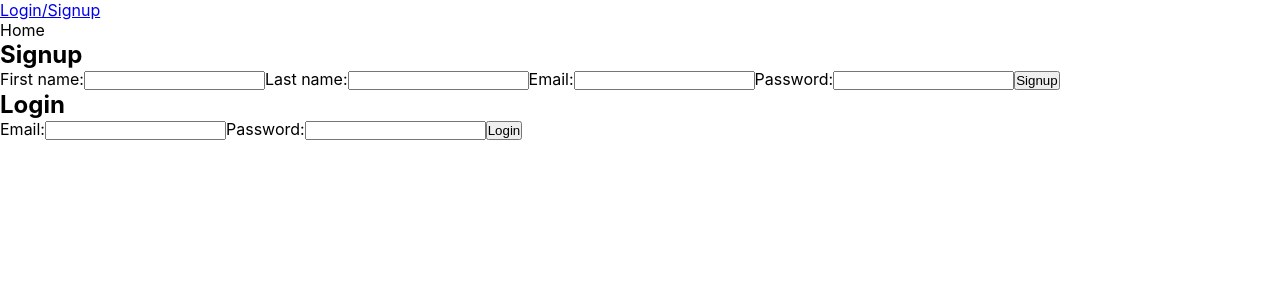
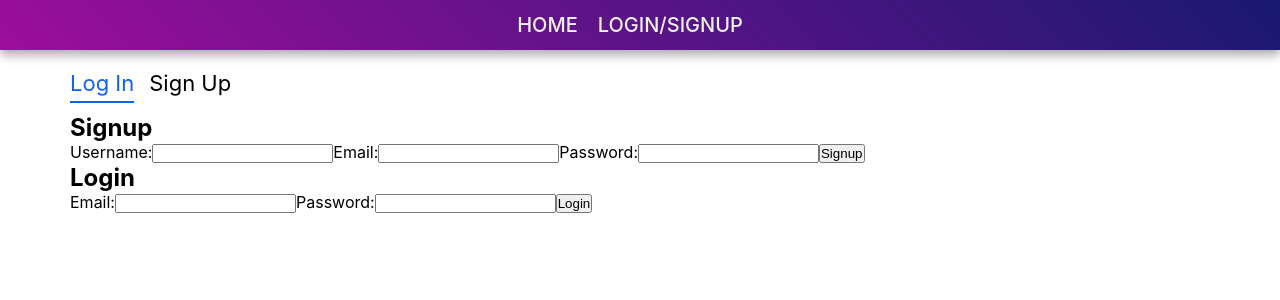
Before and after one commit to RaAlMer/Nani-frontend, a React (Create React App) app: page /login-signup in a window 1280 px wide. Shown: the top 300 px of the page. Built offline with nearby package versions, Linux system fonts and the light colour scheme; no server answers.

Commit message:
added navbar and minor fixes

```diff
--- a/src/App.js
+++ b/src/App.js
@@ -6,7 +6,6 @@ function App() {
   return (
     <div>
       <Navbar />
-      Home
       <Outlet />
       {/* <Footer /> */}
     </div>
--- a/src/components/AnimeComponent/index.js
+++ b/src/components/AnimeComponent/index.js
@@ -17,7 +17,6 @@ export function AnimeComponent({ id, type }) {
     const item = await client.get(`/anime/${id}`);
     const result = item.data;
     setAnime(result);
-    console.log(result);
   };
 
   useEffect(() => {
@@ -27,7 +26,7 @@ export function AnimeComponent({ id, type }) {
 
   const animeMainInfo = (
     <>
-      <div class="container">
+      <div className="container">
         <h1 id="title">{anime.attributes.canonicalTitle}</h1>
         <br />
         <div className="anime">
--- a/src/components/Navbar/Navbar.module.css
+++ b/src/components/Navbar/Navbar.module.css
@@ -0,0 +1,115 @@
+nav {
+  box-shadow: 0px 5px 10px 0px #aaa;
+  position: fixed;
+  top: 0;
+  width: 100%;
+  height: 50px;
+  background: linear-gradient(45deg, rgb(156, 14, 156), midnightblue);
+  z-index: 12;
+}
+.navbar {
+  list-style-type: none;
+  background: linear-gradient(45deg, rgb(156, 14, 156), midnightblue);
+  height: 100%;
+  display: flex;
+  justify-content: center;
+  align-items: center;
+  position: relative;
+}
+.items {
+  margin-right: 20px;
+  font-size: 20px;
+  text-transform: uppercase;
+  cursor: pointer;
+}
+.items a {
+  text-decoration: none;
+  color: #f1f1f1;
+  font-weight: 500;
+}
+.items a:hover {
+  color: #2c0db9;
+}
+nav input[type="checkbox"],
+nav .hamburger {
+  display: none;
+}
+
+@media screen and (max-width: 768px) {
+  .navbar {
+    flex-direction: column;
+    height: auto;
+    opacity: 0.95;
+  }
+  .items:nth-child(1) {
+    border-top: 1px solid rgba(255, 255, 255, 0.555);
+    margin-top: 50px;
+  }
+  .items {
+    width: 100%;
+    border-top: 1px solid rgba(255, 255, 255, 0.555);
+    text-align: center;
+    margin-right: 0px;
+    padding: 20px 0;
+  }
+  nav input[type="checkbox"],
+  nav .hamburger {
+    display: block;
+  }
+  nav input[type="checkbox"] {
+    position: absolute;
+    display: block;
+    height: 32px;
+    width: 30px;
+    top: 20px;
+    left: 20px;
+    z-index: 5;
+    opacity: 0;
+  }
+  nav .hamburger {
+    display: block;
+    height: 23px;
+    width: 35px;
+    position: absolute;
+    top: 14px;
+    left: 20px;
+    z-index: 2;
+    display: flex;
+    flex-direction: column;
+    justify-content: space-between;
+  }
+  nav .hamburger .hamburger__line {
+    display: block;
+    height: 4px;
+    width: 100%;
+    border-radius: 10px;
+    background: rgb(255, 255, 255);
+  }
+  nav .hamburger .line1 {
+    transform-origin: 0% 0%;
+    transition: transform 0.4s ease-in-out;
+  }
+  nav .hamburger .line2 {
+    transition: transform 0.2s ease-in-out;
+  }
+  nav .hamburger .line3 {
+    transform-origin: 0% 100%;
+    transition: transform 0.4s ease-in-out;
+  }
+  /* Hamburger lines to change when navbar is toggled */
+  nav input[type="checkbox"]:checked ~ .navbar {
+    transform: translateX(0);
+  }
+
+  nav input[type="checkbox"]:checked ~ .hamburger .line1 {
+    transform: rotate(35deg);
+  }
+
+  nav input[type="checkbox"]:checked ~ .hamburger .line2 {
+    transform: scaleY(0);
+  }
+
+  nav input[type="checkbox"]:checked ~ .hamburger .line3 {
+    transform: rotate(-35deg);
+  }
+}
--- a/src/components/Navbar/index.js
+++ b/src/components/Navbar/index.js
@@ -1,15 +1,71 @@
 import styles from "./Navbar.module.css";
-import { useContext } from "react";
+import { useContext, useState, useEffect } from "react";
 import { Link } from "react-router-dom";
 import { AuthContext } from "../../context";
 
 export function Navbar() {
-    const {logout, user} = useContext(AuthContext);
-    return (
-        <nav>
-            {user && <Link to="/">Home</Link>}
-            {!user && <Link to="/login-signup">Login/Signup</Link>}
-            {user && <button onClick={logout}>Logout</button>}
-        </nav>
-    )
+  const { logout, user } = useContext(AuthContext);
+  const [showDropdown, setShowDropdown] = useState(false);
+  const [screenWidth, setScreenWidth] = useState(window.innerWidth);
+
+  const toggleNav = () => {
+    setShowDropdown(!showDropdown);
+  };
+
+  useEffect(() => {
+    const changeWidth = () => {
+      setScreenWidth(window.innerWidth);
+    };
+    window.addEventListener("resize", changeWidth);
+    return () => {
+      window.removeEventListener("resize", changeWidth);
+    };
+  }, []);
+
+  return (
+    <nav>
+      {(showDropdown || screenWidth > 768) && (
+        <ul className={styles.navbar}>
+          <li className={styles.items}>
+            <Link to="/">Home</Link>
+          </li>
+          {!user && (
+            <li className={styles.items}>
+              <Link to="/login-signup">Login/Signup</Link>
+            </li>
+          )}
+          {user && (
+            <li className={styles.items}>
+              <Link to="/profile/:id">Profile</Link>
+            </li>
+          )}
+          {user && (
+            <li className={styles.items}>
+              <Link to="/search">Search</Link>
+            </li>
+          )}
+          {user && (
+            <li className={styles.items}>
+              <Link to="/anime/:animeId">Anime</Link>
+            </li>
+          )}
+          {user && (
+            <li className={styles.items}>
+              <button onClick={logout}>Logout</button>
+            </li>
+          )}
+        </ul>
+      )}
+      <input
+        type={"checkbox"}
+        className={styles.navToggle}
+        onClick={toggleNav}
+      />
+      <div className={styles.hamburger}>
+        <div className={`${styles.hamburger__line} ${styles.line1}`}></div>
+        <div className={`${styles.hamburger__line} ${styles.line2}`}></div>
+        <div className={`${styles.hamburger__line} ${styles.line3}`}></div>
+      </div>
+    </nav>
+  );
 }
--- a/src/components/Signup/index.js
+++ b/src/components/Signup/index.js
@@ -4,33 +4,24 @@ import { AuthContext } from "context";
 
 export function Signup() {
   const { signup } = useContext(AuthContext);
-  const [firstName, setFirstName] = useState("");
-  const [lastName, setLastName] = useState("");
+  const [username, setUsername] = useState("");
   const [email, setEmail] = useState("");
   const [password, setPassword] = useState("");
 
   const handleSubmit = (e) => {
     e.preventDefault();
-    signup(firstName, lastName, email, password);
+    signup(username, email, password);
   };
 
   return (
     <form onSubmit={handleSubmit}>
       <h2>Signup</h2>
-      <label htmlFor="firstName">First name:</label>
+      <label htmlFor="username">Username:</label>
       <input
-        id="firstName"
-        value={firstName}
+        id="username"
+        value={username}
         onChange={(e) => {
-          setFirstName(e.target.value);
-        }}
-      />
-      <label htmlFor="lastName">Last name:</label>
-      <input
-        id="lastName"
-        value={lastName}
-        onChange={(e) => {
-          setLastName(e.target.value);
+          setUsername(e.target.value);
         }}
       />
       <label htmlFor="email">Email:</label>
--- a/src/context/index.js
+++ b/src/context/index.js
@@ -16,10 +16,9 @@ export function AuthContextProvider({ children }) {
     localStorage.removeItem("token");
   };
 
-  const signup = async (firstName, lastName, email, password) => {
+  const signup = async (username, email, password) => {
     const response = await client.post("/auth/signup", {
-      firstName,
-      lastName,
+      username,
       email,
       password,
     });
--- a/src/pages/SignupLogin/Login.module.css
+++ b/src/pages/SignupLogin/Login.module.css
@@ -0,0 +1,48 @@
+.log {
+  width: 100%;
+  height: 100%;
+  position: absolute;
+  padding: 70px 70px 50px 70px;
+  background: rgba(255, 255, 255, 0.9);
+}
+.log .sign_up_component,
+.log .log_in_component {
+  top: 0;
+  left: 0;
+  right: 0;
+  bottom: 0;
+  position: absolute;
+  transform: rotateY(180deg);
+  backface-visibility: hidden;
+  transition: all 0.4s linear;
+}
+.log .log_in,
+.log .sign_up {
+  display: none;
+}
+.log .tab {
+  font-size: 22px;
+  margin-right: 15px;
+  padding-bottom: 5px;
+  margin: 0 15px 10px 0;
+  display: inline-block;
+  border-bottom: 2px solid transparent;
+}
+.log .log_in:checked + .tab,
+.log .sign_up:checked + .tab {
+  color: #1161ee;
+  border-color: #1161ee;
+}
+.forms {
+  min-height: 345px;
+  position: relative;
+  perspective: 1000px;
+  transform-style: preserve-3d;
+}
+
+.log .log_in:checked + .tab + .sign_up + .tab + .forms .log_in_component {
+  transform: rotate(0);
+}
+.log .sign_up:checked + .tab + .forms .sign_up_component {
+  transform: rotate(0);
+}
--- a/src/pages/SignupLogin/index.js
+++ b/src/pages/SignupLogin/index.js
@@ -3,9 +3,19 @@ import styles from "./Login.module.css";
 
 export function SignupLogin() {
   return (
-    <div>
-      <Signup />
-      <Login />
+    <div className={styles.log}>
+      <input id="tab-1" type="radio" name="tab" className={styles.log_in} defaultChecked />
+      <label htmlFor="tab-1" className={styles.tab}>
+        Log In
+      </label>
+      <input id="tab-2" type="radio" name="tab" className={styles.sign_up} />
+      <label htmlFor="tab-2" className={styles.tab}>
+        Sign Up
+      </label>
+      <div className={styles.forms}>
+        <Signup className={styles.sign_up_component} />
+        <Login className={styles.log_in_component} />
+      </div>
     </div>
   );
 }
```
